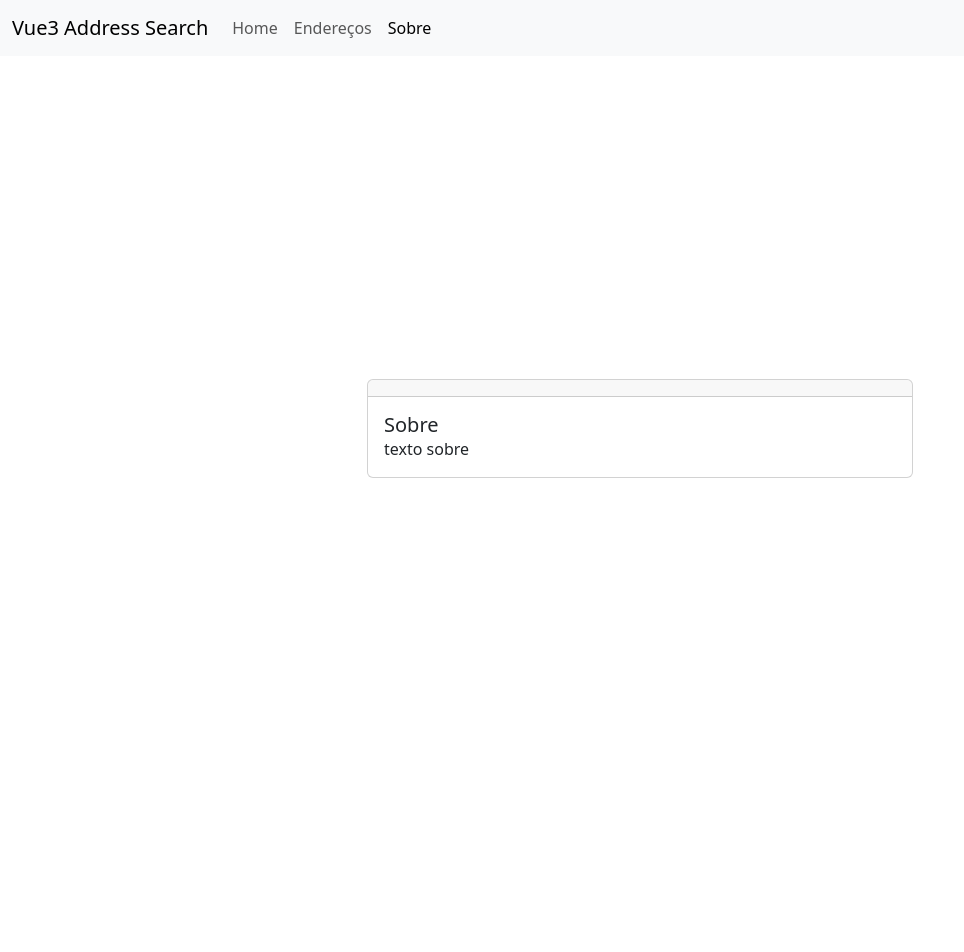
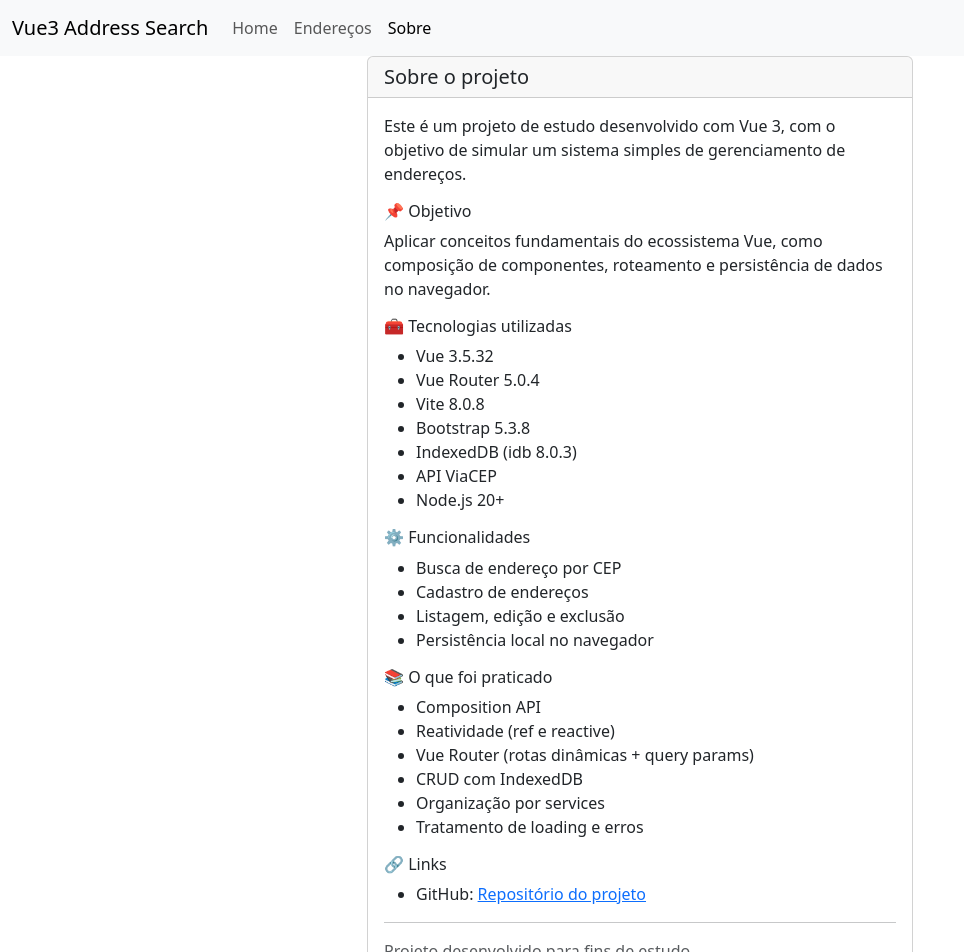
Before and after one commit to mcl-rodrigues/vue3-address-search, a Vue app: page /sobre in a window 1280 px wide. Shown: the top 952 px of the page, without its empty margins (0-964 px from the left). Before the commit the page ends 800 px from the top, so only its background shows below. Built offline with nearby package versions, Linux system fonts and the light colour scheme; what @devindex/vue-mask would draw is missing.

Commit message:
feat: implementa página de sobre

```diff
--- a/src/views/About.vue
+++ b/src/views/About.vue
@@ -5,10 +5,64 @@ import CenteredCardLayout from '../layouts/CenteredCardLayout.vue'
 <template>
   <CenteredCardLayout>
     <div class="card">
-      <div class="card-header"></div>
+      <div class="card-header">
+        <h5 class="card-title m-0">Sobre o projeto</h5>
+      </div>
+
       <div class="card-body">
-        <h5 class="card-title m-0">Sobre</h5>
-        <p class="card-text">texto sobre</p>
+        <p class="mb-3">
+          Este é um projeto de estudo desenvolvido com Vue 3, com o objetivo de simular um sistema simples de gerenciamento de endereços.
+        </p>
+
+        <h6>📌 Objetivo</h6>
+        <p>
+          Aplicar conceitos fundamentais do ecossistema Vue, como composição de componentes, roteamento e persistência de dados no navegador.
+        </p>
+
+        <h6>🧰 Tecnologias utilizadas</h6>
+        <ul>
+          <li>Vue 3.5.32</li>
+          <li>Vue Router 5.0.4</li>
+          <li>Vite 8.0.8</li>
+          <li>Bootstrap 5.3.8</li>
+          <li>IndexedDB (idb 8.0.3)</li>
+          <li>API ViaCEP</li>
+          <li>Node.js 20+</li>
+        </ul>
+
+        <h6>⚙️ Funcionalidades</h6>
+        <ul>
+          <li>Busca de endereço por CEP</li>
+          <li>Cadastro de endereços</li>
+          <li>Listagem, edição e exclusão</li>
+          <li>Persistência local no navegador</li>
+        </ul>
+
+        <h6>📚 O que foi praticado</h6>
+        <ul>
+          <li>Composition API</li>
+          <li>Reatividade (ref e reactive)</li>
+          <li>Vue Router (rotas dinâmicas + query params)</li>
+          <li>CRUD com IndexedDB</li>
+          <li>Organização por services</li>
+          <li>Tratamento de loading e erros</li>
+        </ul>
+
+        <h6>🔗 Links</h6>
+        <ul>
+          <li>
+            GitHub:
+            <a href="https://github.com/mcl-rodrigues/vue3-address-search" target="_blank">
+              Repositório do projeto
+            </a>
+          </li>
+        </ul>
+
+        <hr />
+
+        <p class="text-muted mb-0">
+          Projeto desenvolvido para fins de estudo.
+        </p>
       </div>
     </div>
   </CenteredCardLayout>
```
